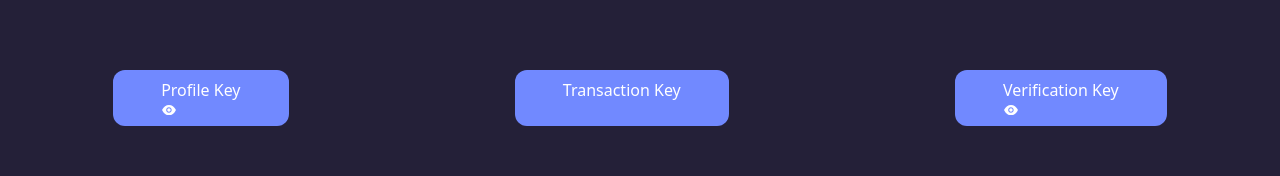
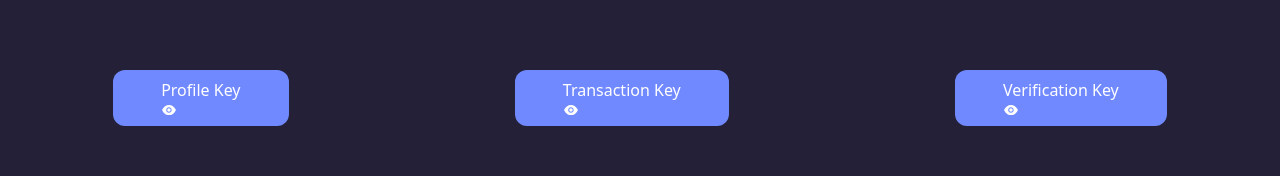
Before and after one commit to chandan0134/Proteus, a React (Create React App) app: page /keys in a window 1280 px wide. Shown: the part 442-618 px from the top of the page. Built offline with nearby package versions, Linux system fonts and the light colour scheme.

Commit message:
commit last

```diff
--- a/src/pages/keys.jsx
+++ b/src/pages/keys.jsx
@@ -39,11 +39,11 @@ const Keys = () => {
           </div>
           <div className="py-2 bg-[#7189FF] rounded-xl px-12 text-center my-3 mx-auto">
             <button>Transaction Key</button>
-            {/* {showKeys ? (
+            {showKeys ? (
               <AiFillEyeInvisible onClick={() => setShowKeys(false)} />
             ) : (
               <AiFillEye onClick={() => setShowKeys(true)} />
-            )} */}
+            )}
           </div>
           <div className="rounded-xl py-2 bg-[#7189FF] px-12 text-center my-3 mx-auto">
             <button>Verification Key</button>
```
